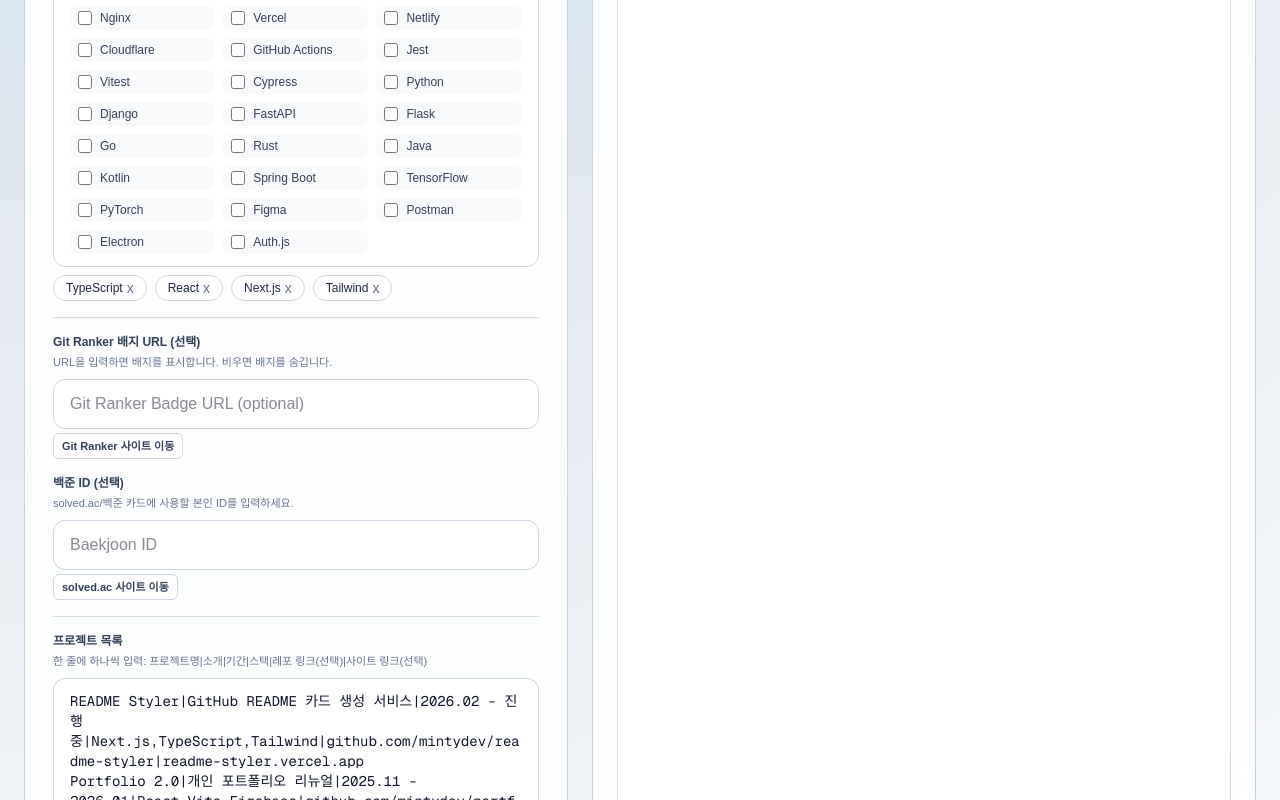
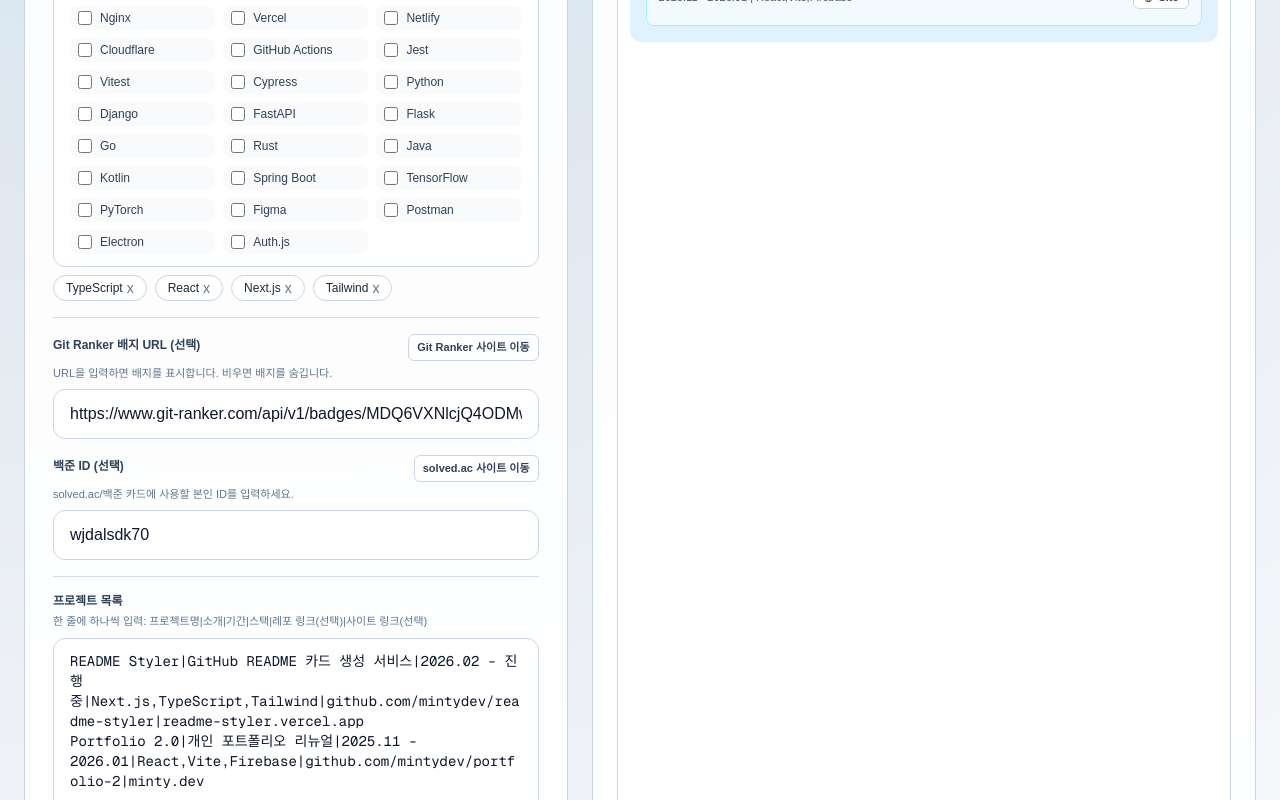
Before and after one commit to wjdalsdk70/Lume, a Next.js app: page / in a window 1280 px wide. Shown: the part 1031-1831 px from the top of the page. Built offline with nearby package versions, Linux system fonts and the light colour scheme; no server answers.

Commit message:
fix: 깃 랭커, 백준 기본 데이터 추가

```diff
--- a/app/api/user-settings/route.ts
+++ b/app/api/user-settings/route.ts
@@ -10,7 +10,7 @@
   tagline: 'Designing clean UX and robust web apps.',
   skills: 'TypeScript,React,Next.js,Tailwind',
   theme: 'ocean',
-  externalBadgeUrl: '',
+  externalBadgeUrl: 'https://www.git-ranker.com/api/v1/badges/MDQ6VXNlcjQ4ODMwNTA5',
   baekjoonId: 'wjdalsdk70',
   certBadgesInput: 'AWS SAA,SQLD,정보처리기사',
   projectRowsInput:
--- a/app/page.tsx
+++ b/app/page.tsx
@@ -225,8 +225,8 @@
   const [theme, setTheme] = useState<ThemeKey>('ocean');
 
   const [githubUsername, setGithubUsername] = useState('mintydev');
-  const [externalBadgeUrl, setExternalBadgeUrl] = useState('');
-  const [baekjoonId, setBaekjoonId] = useState('');
+  const [externalBadgeUrl, setExternalBadgeUrl] = useState('https://www.git-ranker.com/api/v1/badges/MDQ6VXNlcjQ4ODMwNTA5');
+  const [baekjoonId, setBaekjoonId] = useState('wjdalsdk70');
 
   const [projectRowsInput, setProjectRowsInput] = useState(
     'README Styler|GitHub README 카드 생성 서비스|2026.02 - 진행중|Next.js,TypeScript,Tailwind|github.com/mintydev/readme-styler|readme-styler.vercel.app\nPortfolio 2.0|개인 포트폴리오 리뉴얼|2025.11 - 2026.01|React,Vite,Firebase|github.com/mintydev/portfolio-2|minty.dev',
@@ -477,6 +477,7 @@
     ? 'border border-slate-300 bg-white text-slate-700 hover:bg-slate-100'
     : 'border border-white/20 bg-white/10 text-slate-100 hover:bg-white/20';
   const fieldLabelClass = isUiLight ? 'mb-1 text-xs font-semibold text-slate-700' : 'mb-1 text-xs font-semibold text-slate-300';
+  const fieldTitleRowClass = 'mb-1 flex items-center justify-between gap-2';
   const fieldHelpClass = isUiLight ? 'mb-2 text-[11px] text-slate-500' : 'mb-2 text-[11px] text-slate-400';
   const sectionDividerClass = isUiLight ? 'border-slate-300/80' : 'border-white/10';
   const themeTabBaseClass = 'rounded-lg px-3 py-1.5 text-sm font-semibold transition';
@@ -498,9 +499,9 @@
     : 'border border-white/20 bg-slate-900/40 text-slate-200 hover:bg-slate-800/70';
   const previewImageClass = 'block h-auto w-full rounded-xl';
   const singleBadgeClass = 'block h-[156px] w-full max-w-[560px] rounded-xl object-contain';
-  const optionalFieldCtaClass = isUiLight
-    ? 'mt-1 inline-flex items-center rounded-md border border-slate-300 bg-white px-2 py-1 text-[11px] font-semibold text-slate-700 hover:bg-slate-100'
-    : 'mt-1 inline-flex items-center rounded-md border border-white/20 bg-slate-900/40 px-2 py-1 text-[11px] font-semibold text-slate-200 hover:bg-slate-800/70';
+  const fieldInlineLinkClass = isUiLight
+    ? 'inline-flex items-center rounded-md border border-slate-300 bg-white px-2 py-1 text-[11px] font-semibold text-slate-700 hover:bg-slate-100'
+    : 'inline-flex items-center rounded-md border border-white/20 bg-slate-900/40 px-2 py-1 text-[11px] font-semibold text-slate-200 hover:bg-slate-800/70';
   const selectedSkillChipClass = isUiLight
     ? 'inline-flex items-center gap-1 rounded-full border border-slate-300 bg-white px-3 py-1 text-xs font-medium text-slate-800'
     : 'inline-flex items-center gap-1 rounded-full border border-white/25 bg-slate-900/60 px-3 py-1 text-xs font-medium text-slate-100';
@@ -698,7 +699,12 @@
               </div>
             </label>
             <label className={`block border-t pt-4 ${sectionDividerClass}`}>
-              <p className={fieldLabelClass}>Git Ranker 배지 URL (선택)</p>
+              <div className={fieldTitleRowClass}>
+                <p className={fieldLabelClass}>Git Ranker 배지 URL (선택)</p>
+                <a href="https://www.git-ranker.com" target="_blank" rel="noreferrer" className={fieldInlineLinkClass}>
+                  Git Ranker 사이트 이동
+                </a>
+              </div>
               <p className={fieldHelpClass}>URL을 입력하면 배지를 표시합니다. 비우면 배지를 숨깁니다.</p>
               <input
                 value={externalBadgeUrl}
@@ -706,14 +712,14 @@
                 placeholder="Git Ranker Badge URL (optional)"
                 className={inputClass}
               />
-              {!hasRankBadge ? (
-                <a href="https://www.git-ranker.com" target="_blank" rel="noreferrer" className={optionalFieldCtaClass}>
-                  Git Ranker 사이트 이동
-                </a>
-              ) : null}
             </label>
             <label className="block">
-              <p className={fieldLabelClass}>백준 ID (선택)</p>
+              <div className={fieldTitleRowClass}>
+                <p className={fieldLabelClass}>백준 ID (선택)</p>
+                <a href="https://solved.ac" target="_blank" rel="noreferrer" className={fieldInlineLinkClass}>
+                  solved.ac 사이트 이동
+                </a>
+              </div>
               <p className={fieldHelpClass}>solved.ac/백준 카드에 사용할 본인 ID를 입력하세요.</p>
               <input
                 value={baekjoonId}
@@ -721,11 +727,6 @@
                 placeholder="Baekjoon ID"
                 className={inputClass}
               />
-              {!hasBaekjoonBadge ? (
-                <a href="https://solved.ac" target="_blank" rel="noreferrer" className={optionalFieldCtaClass}>
-                  solved.ac 사이트 이동
-                </a>
-              ) : null}
             </label>
 
             <label className={`block border-t pt-4 ${sectionDividerClass}`}>
```
